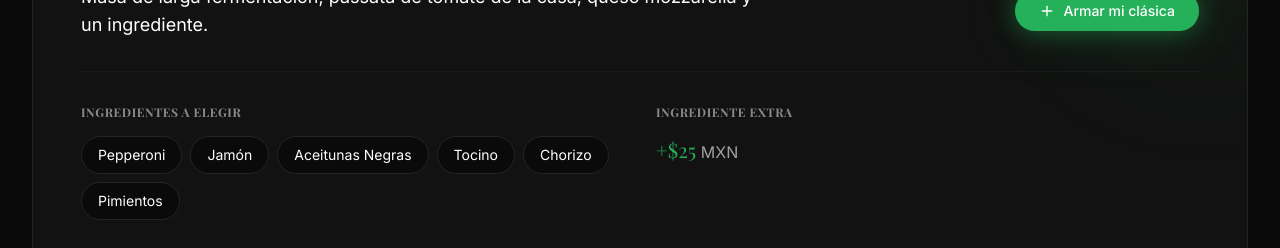
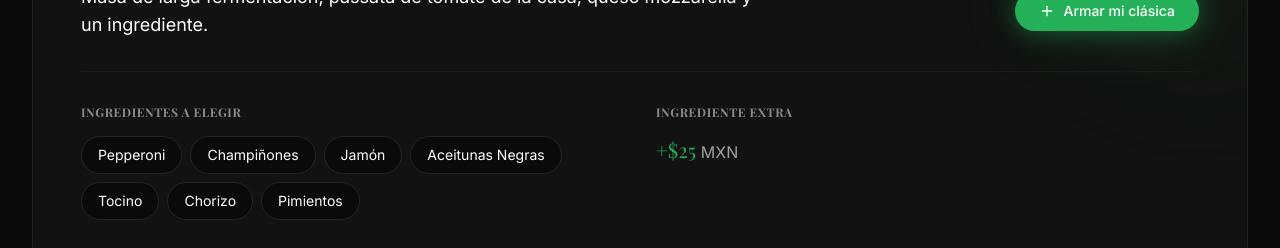
Before and after one commit to ciaobellapizzavhsa/ciao-bella-web, a React (Vite) app: page / in a window 1280 px wide. Shown: the part 1140-1388 px from the top of the page. Built offline with nearby package versions, Linux system fonts and the light colour scheme; a web font is replaced by a local one.

Commit message:
Add Champiñones al menu

```diff
--- a/src/App.tsx
+++ b/src/App.tsx
@@ -29,7 +29,7 @@ type ModalKind =
 
 /* ─── Constants ──────────────────────────────────────────── */
 const WA_NUMBER = "529933733885";
-const CLASICAS_INGREDIENTS = ["Pepperoni", "Jamón", "Aceitunas Negras", "Tocino", "Chorizo", "Pimientos"];
+const CLASICAS_INGREDIENTS = ["Pepperoni", "Champiñones", "Jamón", "Aceitunas Negras", "Tocino", "Chorizo", "Pimientos"];
 const CLASICA_BASE_PRICE = 135;
 const EXTRA_PRICE = 25;
 
```
